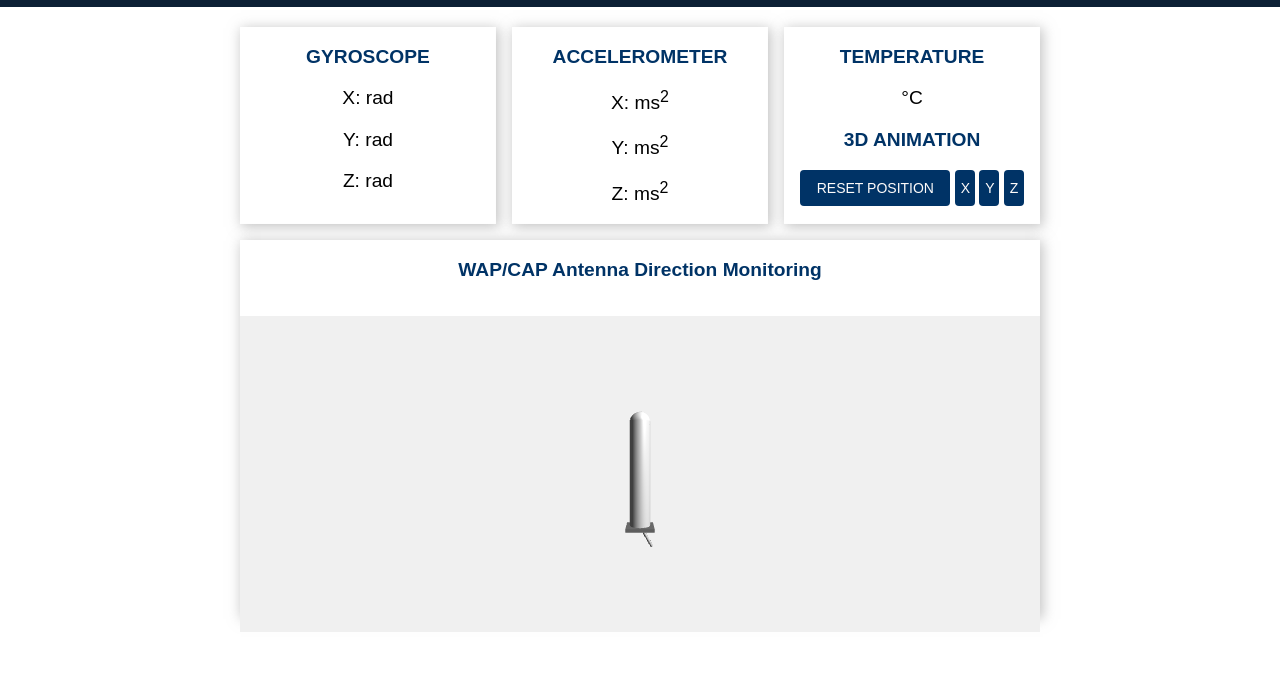
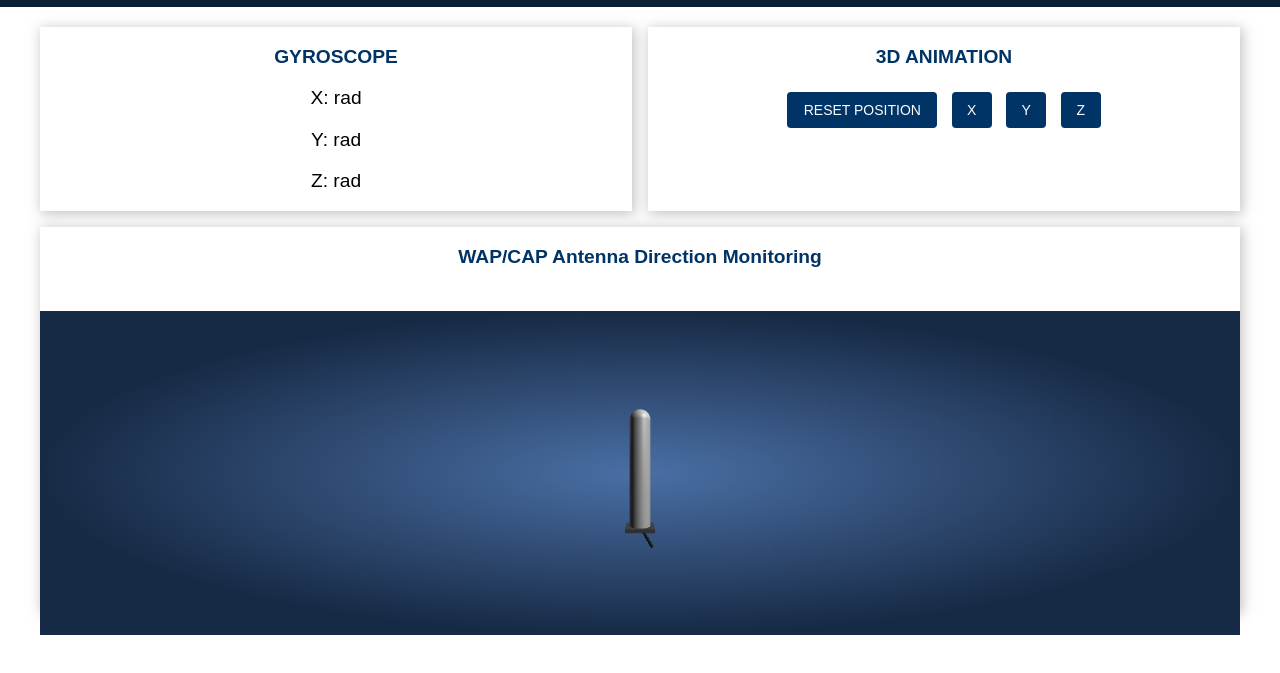
Before and after one commit to mohsetiawanmodeong/gyro-antenna, a plain HTML site: page index.html in a window 1280 px wide. Shown: the part 73-746 px from the top of the page. Drawn offline with nearby package versions, Linux system fonts and the light colour scheme; no server answers.

Commit message:
Update UI card gyro, 3d animation and card 3dtube

```diff
--- a/index.html
+++ b/index.html
@@ -29,7 +29,6 @@
       <img src="assets/logo-trakindo.png" alt="Trakindo Logo" class="logo">
     </div>
   </div>
-
   <div class="content">
     <div class="cards">
       <div class="card-row">
@@ -40,14 +39,6 @@
           <p><span class="reading">Z: <span id="gyroZ"></span> rad</span></p>
         </div>
         <div class="card">
-          <p class="card-title">ACCELEROMETER</p>
-          <p><span class="reading">X: <span id="accX"></span> ms<sup>2</sup></span></p>
-          <p><span class="reading">Y: <span id="accY"></span> ms<sup>2</sup></span></p>
-          <p><span class="reading">Z: <span id="accZ"></span> ms<sup>2</sup></span></p>
-        </div>
-        <div class="card">
-          <p class="card-title">TEMPERATURE</p>
-          <p><span class="reading"><span id="temp"></span> &deg;C</span></p>
           <p class="card-title">3D ANIMATION</p>
           <button id="reset" onclick="resetPosition(this)">RESET POSITION</button>
           <button id="resetX" onclick="resetPosition(this)">X</button>
@@ -55,8 +46,8 @@
           <button id="resetZ" onclick="resetPosition(this)">Z</button>
         </div>
       </div>
-      <div class="card-row full-width">
-        <div class="card">
+      <div class="card-row">
+        <div class="card full-width">
           <p class="card-title">WAP/CAP Antenna Direction Monitoring</p>
           <div class="tube-content">
             <div id="3Dtube"></div>
@@ -66,8 +57,8 @@
     </div>
   </div>
 
+  <script src="script.js"></script>
+
 </body>
 
-<script src="script.js"></script>
-
 </html>
--- a/script.js
+++ b/script.js
@@ -32,7 +32,27 @@ function parentHeight(elem) {
 
 function init3D(){
   scene = new THREE.Scene();
-  scene.background = new THREE.Color(0xf0f0f0);
+
+  // Create a gradient background
+  const canvas = document.createElement('canvas');
+  canvas.width = 256;
+  canvas.height = 256;
+  const context = canvas.getContext('2d');
+  const gradient = context.createRadialGradient(
+    canvas.width / 2,
+    canvas.height / 2,
+    0,
+    canvas.width / 2,
+    canvas.height / 2,
+    canvas.width / 2
+  );
+  gradient.addColorStop(0, '#4a6fa5');  // Light blue center
+  gradient.addColorStop(1, '#172a45');  // Dark blue edge
+  context.fillStyle = gradient;
+  context.fillRect(0, 0, canvas.width, canvas.height);
+
+  const bgTexture = new THREE.CanvasTexture(canvas);
+  scene.background = bgTexture;
 
   camera = new THREE.PerspectiveCamera(75, parentWidth(document.getElementById("3Dtube")) / parentHeight(document.getElementById("3Dtube")), 0.1, 1000);
 
@@ -41,32 +61,28 @@ function init3D(){
 
   document.getElementById('3Dtube').appendChild(renderer.domElement);
 
-  // Buat geometri untuk badan antena (lebih pendek dan sedikit lebih besar)
+  // Create geometries for the antenna parts
   const bodyGeometry = new THREE.CylinderGeometry(0.3, 0.3, 3, 32);
-  const bodyMaterial = new THREE.MeshPhongMaterial({color: 0xFFFFFF});
+  const bodyMaterial = new THREE.MeshPhongMaterial({color: 0xCCCCCC});  // Light gray
   const body = new THREE.Mesh(bodyGeometry, bodyMaterial);
 
-  // Buat geometri untuk bagian atas antena (sedikit lebih besar)
   const topGeometry = new THREE.SphereGeometry(0.3, 32, 32);
-  const topMaterial = new THREE.MeshPhongMaterial({color: 0xFFFFFF});
+  const topMaterial = new THREE.MeshPhongMaterial({color: 0xDDDDDD});  // Slightly lighter gray
   const top = new THREE.Mesh(topGeometry, topMaterial);
-  top.position.y = 1.5; // Posisikan di atas badan
+  top.position.y = 1.5;
 
-  // Buat geometri untuk bagian bawah antena (bracket)
   const baseGeometry = new THREE.BoxGeometry(0.8, 0.1, 0.8);
-  const baseMaterial = new THREE.MeshPhongMaterial({color: 0x888888});
+  const baseMaterial = new THREE.MeshPhongMaterial({color: 0x555555});  // Dark gray
   const base = new THREE.Mesh(baseGeometry, baseMaterial);
-  base.position.y = -1.55; // Posisikan di bawah badan
+  base.position.y = -1.55;
 
-  // Buat kabel
   const cableGeometry = new THREE.CylinderGeometry(0.04, 0.04, 0.6, 32);
-  const cableMaterial = new THREE.MeshPhongMaterial({color: 0xCCCCCC});
+  const cableMaterial = new THREE.MeshPhongMaterial({color: 0x222222});  // Very dark gray
   const cable = new THREE.Mesh(cableGeometry, cableMaterial);
   cable.position.y = -1.85;
   cable.position.x = 0.2;
-  cable.rotation.z = Math.PI / 6; // Miringkan sedikit
+  cable.rotation.z = Math.PI / 6;
 
-  // Gabungkan semua bagian menjadi satu grup
   tube = new THREE.Group();
   tube.add(body);
   tube.add(top);
@@ -75,15 +91,19 @@ function init3D(){
 
   scene.add(tube);
 
-  // Tambahkan pencahayaan
-  const light = new THREE.PointLight(0xFFFFFF, 1, 100);
-  light.position.set(10, 10, 10);
-  scene.add(light);
+  // Enhanced lighting
+  const mainLight = new THREE.PointLight(0xFFFFFF, 1, 100);
+  mainLight.position.set(10, 10, 10);
+  scene.add(mainLight);
 
-  const ambientLight = new THREE.AmbientLight(0x404040);
+  const fillLight = new THREE.PointLight(0x9999FF, 0.5, 100);  // Soft blue fill light
+  fillLight.position.set(-10, 5, -10);
+  scene.add(fillLight);
+
+  const ambientLight = new THREE.AmbientLight(0x404040, 0.5);
   scene.add(ambientLight);
 
-  camera.position.z = 6; // Sesuaikan posisi kamera agar objek terlihat lebih dekat
+  camera.position.z = 6;
   renderer.render(scene, camera);
 }
 
--- a/style.css
+++ b/style.css
@@ -54,27 +54,24 @@ body {
   padding: 20px;
 }
 .cards {
-  max-width: 800px;
+  max-width: 1200px;
   margin: 0 auto;
 }
-
 .card-row {
   display: flex;
-  flex-direction: column;
+  flex-wrap: wrap;
   gap: 1rem;
   margin-bottom: 1rem;
 }
-
 .card {
   background-color: white;
   box-shadow: 2px 2px 12px 1px rgba(140,140,140,.5);
-  width: 100%;
+  flex: 1;
+  min-width: 300px;
 }
-
-.full-width {
-  width: 100%;
+.card.full-width {
+  flex-basis: 100%;
 }
-
 .tube-content {
   width: 100%;
   background-color: white;
@@ -86,40 +83,28 @@ body {
   color:#003366;
   font-weight: bold;
 }
-.reading {
-  font-size: 1.2rem;
-}
-#reset{
+#reset, #resetX, #resetY, #resetZ {
   border: none;
   color: #FEFCFB;
   background-color: #003366;
   padding: 10px;
   text-align: center;
   display: inline-block;
-  font-size: 14px; width: 150px;
+  font-size: 14px;
   border-radius: 4px;
+  margin: 5px;
 }
-#resetX, #resetY, #resetZ{
-  border: none;
-  color: #FEFCFB;
-  background-color: #003366;
-  padding-top: 10px;
-  padding-bottom: 10px;
-  text-align: center;
-  display: inline-block;
-  font-size: 14px;
-  width: 20px;
-  border-radius: 4px;
+#reset {
+  width: 150px;
 }
-
-/* Media query untuk layar yang lebih besar */
-@media (min-width: 768px) {
+#resetX, #resetY, #resetZ {
+  width: 40px;
+}
+@media (max-width: 768px) {
   .card-row {
-    flex-direction: row;
-    justify-content: space-between;
+    flex-direction: column;
   }
-
-  .card-row:not(.full-width) .card {
-    width: calc(33.33% - 0.67rem);
+  .card {
+    width: 100%;
   }
 }
```
